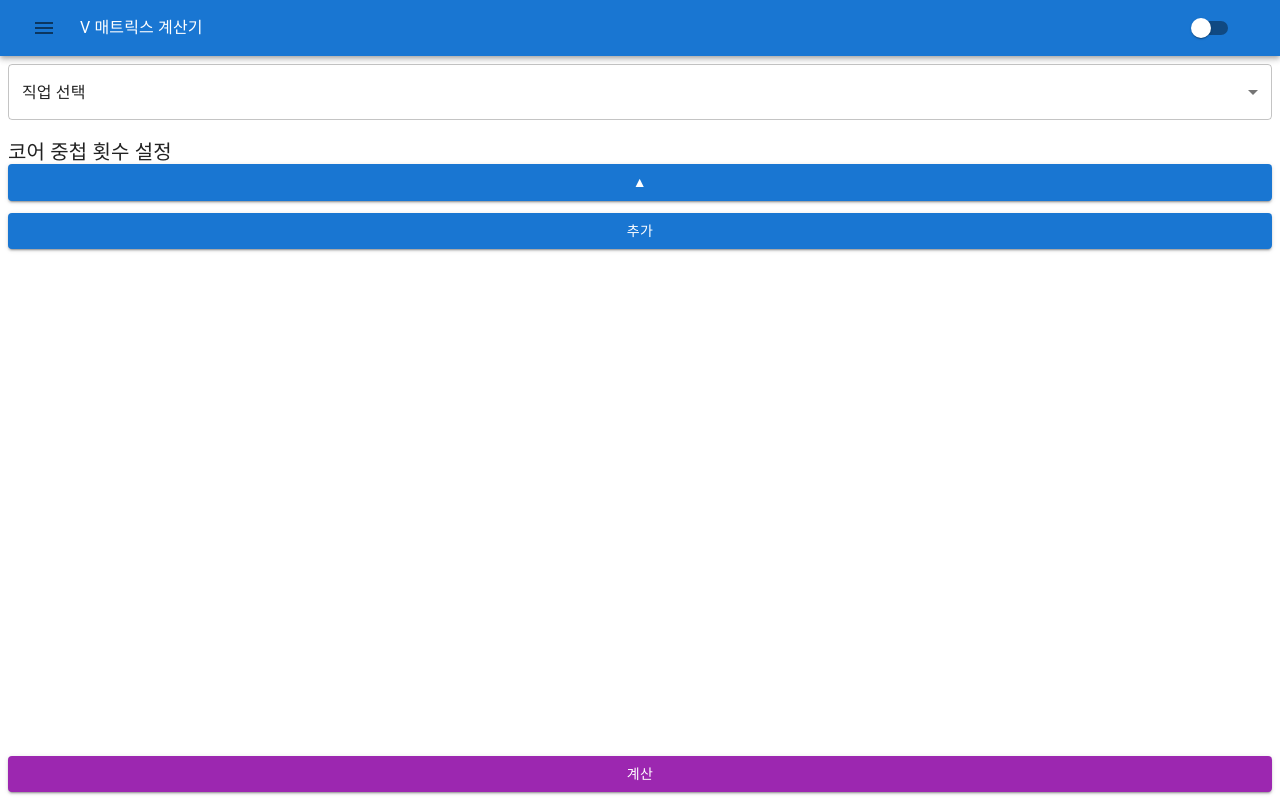
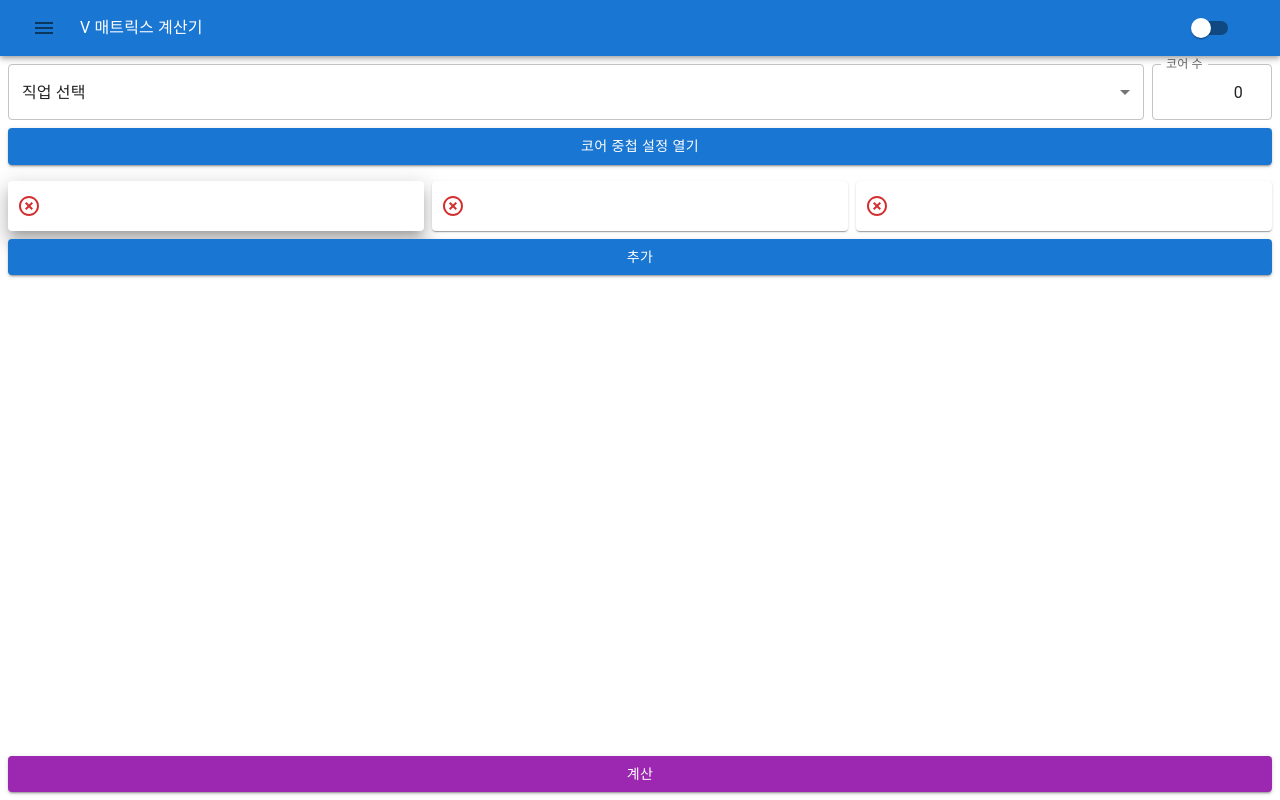
Before and after one commit to lastedchan/lastedchan.github.io, a Next.js app: page /v_matrix_calculator in a window 1280 px wide. Built offline with nearby package versions, Linux system fonts and the light colour scheme.

Commit message:
UI 구성 완료

```diff
--- a/components/maplestory/vMatrixCalculator/coreStackList.tsx
+++ b/components/maplestory/vMatrixCalculator/coreStackList.tsx
@@ -1,56 +1,56 @@
-import NumberField from "../../numberField";
+import NumberField from "./numberField";
 import styled from "@emotion/styled";
-import { Button, FormControlLabel, FormGroup, Typography } from "@mui/material";
-import { Dispatch, SetStateAction, useEffect, useState } from "react";
+import { FormControlLabel, FormGroup } from "@mui/material";
+import { Dispatch, SetStateAction, useEffect } from "react";
 import { CoreStackListType } from "../../../constants/types";
-import { Cookies } from "react-cookie";
 import { COOKIE_PREFIX_V_MATRIX_CALCULATOR } from "../../../constants/common";
+import { jobList } from "../../../pages/v_matrix_calculator";
 
 type Props = {
+  job: string;
   coreStackList: CoreStackListType;
   setCoreStackList: Dispatch<SetStateAction<CoreStackListType>>;
-  job: string;
 };
 
-const COOKIE_NAME = COOKIE_PREFIX_V_MATRIX_CALCULATOR + "core_stack_list_show";
-
 export default function CoreStackList({
+  job,
   coreStackList,
   setCoreStackList,
-  job,
 }: Props) {
-  const [show, setShow] = useState<boolean>();
-
-  useEffect(
-    () => setShow((new Cookies().get(COOKIE_NAME) ?? "true") === "true"),
-    []
+  // 중첩 코어 횟수 로드
+  useEffect(() => {
+    if (!job.length) return;
+    const stacks = JSON.parse(
+      localStorage.getItem(
+        COOKIE_PREFIX_V_MATRIX_CALCULATOR + "core_stack_" + job
+      ) ?? "[]"
     );
+    setCoreStackList(
+      jobList[job]?.reduce((prev: { [p: string]: number }, item) => {
+        prev[item] = stacks?.[item] ?? 0;
+        return prev;
+      }, {}) ?? {}
+    );
+  }, [job, setCoreStackList]);
+  // 중첩 코어 횟수 저장
   useEffect(() => {
-    show !== undefined && new Cookies().set(COOKIE_NAME, show);
-  }, [show]);
+    if (job && Object.values(coreStackList).length) {
+      localStorage.setItem(
+        COOKIE_PREFIX_V_MATRIX_CALCULATOR + "core_stack_" + job,
+        JSON.stringify(coreStackList)
+      );
+    }
+  }, [coreStackList, job]);
 
   const onCoreChange = (idx: string, value: number) => {
+    if (isNaN(value)) return false;
     setCoreStackList(prev => ({ ...prev, [idx]: value }));
   };
 
   return (
     <Container>
-      <Typography variant={"h6"} sx={{ mt: 1 }}>
-        코어 중첩 횟수 설정
-      </Typography>
-      <List
-        sx={{
-          height: show
-            ? Math.min(
-                94.75 * Math.ceil(Object.values(coreStackList).length / 2),
-                260
-              )
-            : 60,
-          pointerEvents: show ? "all" : "none",
-        }}
-      >
-        {job && coreStackList ? (
-          Object.entries(coreStackList).map(([i, value]) => (
+      <List>
+        {Object.entries(coreStackList).map(([i, value]) => (
           <Item
             key={i}
             control={
@@ -58,18 +58,8 @@ export default function CoreStackList({
             }
             label={i}
           />
-          ))
-        ) : (
-          <span>직업을 선택해주세요.</span>
-        )}
+        ))}
       </List>
-      <Button
-        sx={{ mt: -0.5 }}
-        variant={"contained"}
-        onClick={() => setShow(prev => !prev)}
-      >
-        {show ? "▲" : "▼"}
-      </Button>
     </Container>
   );
 }
@@ -81,27 +71,28 @@ const Container = styled.div`
 `;
 
 const List = styled(FormGroup)`
-  flex-direction: row;
+  flex-direction: column;
   transition: height 0.4s;
   overflow: auto;
 `;
 
 const Item = styled(FormControlLabel)`
   flex-direction: column;
-  flex: 0 1 50%;
+  flex: 1;
   margin: 0;
   padding: 8px;
+  width: 100%;
   overflow: hidden;
 
   & > span {
-    display: -webkit-box;
     width: 100%;
-    height: 3em;
     text-align: center;
+    white-space: nowrap;
     overflow: hidden;
     text-overflow: ellipsis;
-    -webkit-line-clamp: 2;
-    -webkit-box-orient: vertical;
+    //display: -webkit-box;
+    //-webkit-line-clamp: 2;
+    //-webkit-box-orient: vertical;
   }
 
   & input {
--- a/components/maplestory/vMatrixCalculator/myCoreGenerator.tsx
+++ b/components/maplestory/vMatrixCalculator/myCoreGenerator.tsx
@@ -1,6 +1,14 @@
 import styled from "@emotion/styled";
-import { Button, Typography } from "@mui/material";
-import { Dispatch, SetStateAction, useCallback, useState } from "react";
+import { Box, Button, IconButton, Paper, Typography } from "@mui/material";
+import {
+  Dispatch,
+  SetStateAction,
+  useCallback,
+  useEffect,
+  useState,
+} from "react";
+import _ from "lodash";
+import HighlightOffIcon from "@mui/icons-material/HighlightOff";
 
 type Props = {
   coreList: string[];
@@ -9,20 +17,33 @@ type Props = {
 
 export default function MyCoreGenerator({ coreList, setMyCoreList }: Props) {
   const [selectedCoreList, setSelectedCoreList] = useState<string[]>([]);
+  const [idx, setIdx] = useState<number>(0);
 
-  const toggleSelectCore = (item: string) => {
-    const idx = selectedCoreList.findIndex(_ => _ == item);
-    if (idx !== -1) {
-      setSelectedCoreList(prev =>
-        prev.reduce(
-          (prev: string[], item, i) => (i !== idx ? [...prev, item] : prev),
-          []
-        )
-      );
-    } else if (selectedCoreList.length < 3) {
-      setSelectedCoreList(prev => [...prev, item]);
-    }
-  };
+  useEffect(() => setSelectedCoreList([]), [coreList]);
+  useEffect(
+    () => setIdx(prev => (selectedCoreList.length ? (prev + 1) % 3 : 0)),
+    [selectedCoreList]
+  );
+
+  const selectCore = useCallback(
+    (item: string) => {
+      setSelectedCoreList(prev => [
+        ...(prev.length ? prev : ["", "", ""]).slice(0, idx),
+        item,
+        ...(prev.length ? prev : ["", "", ""]).slice(idx + 1),
+      ]);
+    },
+    [idx]
+  );
+  const unselectCore = useCallback(
+    (i: number) =>
+      setSelectedCoreList(prev => [
+        ...prev.slice(0, i),
+        "",
+        ...prev.slice(i + 1),
+      ]),
+    []
+  );
 
   const addMyCoreList = useCallback(() => {
     if (selectedCoreList.length === 3) {
@@ -37,21 +58,30 @@ export default function MyCoreGenerator({ coreList, setMyCoreList }: Props) {
         {coreList.map(item => (
           <Button
             key={item}
-            variant={
-              selectedCoreList.find(_ => _ === item) ? "contained" : "outlined"
-            }
-            color={
-              !selectedCoreList.findIndex(_ => _ === item) ? "info" : "primary"
-            }
-            onClick={() => toggleSelectCore(item)}
+            variant={"outlined"}
+            onClick={() => selectCore(item)}
+            disabled={!!selectedCoreList.find(_ => _ === item)}
           >
-            <Typography>
-              {!selectedCoreList.findIndex(_ => _ == item) ? "[1]" : ""}
-              {item}
-            </Typography>
+            <Typography>{item}</Typography>
           </Button>
         ))}
       </ButtonContainer>
+      <Box display={"flex"} flexDirection={"row"} gap={1}>
+        {_.range(0, 3).map(i => (
+          <CoreItem key={i} elevation={i === idx ? 12 : 1}>
+            <IconButton
+              size={"small"}
+              color={"error"}
+              onClick={() => unselectCore(i)}
+            >
+              <HighlightOffIcon />
+            </IconButton>
+            <Typography onClick={() => setIdx(i)}>
+              {selectedCoreList[i]}
+            </Typography>
+          </CoreItem>
+        ))}
+      </Box>
       <Button variant={"contained"} onClick={addMyCoreList}>
         추가
       </Button>
@@ -62,17 +92,36 @@ export default function MyCoreGenerator({ coreList, setMyCoreList }: Props) {
 const Container = styled.div`
   display: flex;
   flex-direction: column;
-  flex: 0;
-  gap: 4px;
+  flex: 0 0 auto;
+  gap: 8px;
 `;
 
 const ButtonContainer = styled.div`
   display: grid;
-  grid-template-columns: repeat(3, 1fr);
+  grid-template-columns: repeat(2, 1fr);
   gap: 4px;
+  max-height: 210px;
+  overflow: auto;
   & p {
     white-space: nowrap;
     text-overflow: ellipsis;
     overflow: hidden;
   }
 `;
+
+const CoreItem = styled(Paper)`
+  display: flex;
+  flex: 1 100%;
+  gap: 4px;
+  padding: 8px 4px;
+  align-items: center;
+  overflow: hidden;
+  & p {
+    flex: 1;
+    height: 1.5rem;
+    text-align: center;
+    text-overflow: ellipsis;
+    white-space: nowrap;
+    overflow: hidden;
+  }
+`;
--- a/components/maplestory/vMatrixCalculator/myCoreList.tsx
+++ b/components/maplestory/vMatrixCalculator/myCoreList.tsx
@@ -1,7 +1,12 @@
 import styled from "@emotion/styled";
 import { Button, Card, Divider, Typography } from "@mui/material";
-import { Dispatch, SetStateAction, useCallback, useEffect } from "react";
-import { Cookies } from "react-cookie";
+import {
+  Dispatch,
+  SetStateAction,
+  useCallback,
+  useEffect,
+  useRef,
+} from "react";
 import { COOKIE_PREFIX_V_MATRIX_CALCULATOR } from "../../../constants/common";
 
 type Props = {
@@ -13,13 +18,19 @@ type Props = {
 const COOKIE_NAME = COOKIE_PREFIX_V_MATRIX_CALCULATOR + "my_core_list_";
 
 export default function MyCoreList({ job, myCoreList, setMyCoreList }: Props) {
+  const list = useRef<HTMLDivElement>(null);
   useEffect(
-    () => setMyCoreList(new Cookies().get(COOKIE_NAME + encodeURI(job)) ?? []),
+    () =>
+      setMyCoreList(
+        JSON.parse(localStorage.getItem(COOKIE_NAME + job) ?? "[]")
+      ),
     [job, setMyCoreList]
   );
   useEffect(() => {
-    if (job && myCoreList.length)
-      new Cookies().set(COOKIE_NAME + encodeURI(job), myCoreList);
+    if (job && myCoreList.length) {
+      localStorage.setItem(COOKIE_NAME + job, JSON.stringify(myCoreList));
+      list.current?.scrollTo(0, list.current.scrollHeight);
+    }
   }, [job, myCoreList]);
 
   const deleteMyCore = useCallback(
@@ -30,7 +41,7 @@ export default function MyCoreList({ job, myCoreList, setMyCoreList }: Props) {
   );
 
   return (
-    <Container>
+    <Container ref={list}>
       {myCoreList.map((skills, i) => (
         <Wrapper key={i}>
           <Item variant={"outlined"}>
@@ -62,7 +73,7 @@ const Container = styled.div`
 `;
 
 const Wrapper = styled.div`
-  flex: 0 0 33.3333%;
+  flex: 0 0 50%;
   padding: 4px;
   overflow: hidden;
 `;
--- a/components/numberField.tsx
+++ b/components/maplestory/vMatrixCalculator/numberField.tsx
@@ -11,7 +11,7 @@ export default function NumberField({ idx, value, onChange }: Props) {
     Number(value) + n >= 0 && onChange(idx, Number(value) + n);
 
   return (
-    <Container variant={"contained"} size={"small"}>
+    <Container variant={"contained"}>
       <Button size={"small"} onClick={() => change(-1)}>
         -
       </Button>
@@ -19,7 +19,6 @@ export default function NumberField({ idx, value, onChange }: Props) {
         variant={"standard"}
         value={value}
         sx={{ textAlign: "center" }}
-        size={"small"}
         onChange={e => onChange(idx, Number(e.target.value))}
       />
       <Button size={"small"} onClick={() => change(1)} color={"error"}>
--- a/components/maplestory/vMatrixCalculator/selectJob.tsx
+++ b/components/maplestory/vMatrixCalculator/selectJob.tsx
@@ -1,19 +1,17 @@
 import { MenuItem, Select } from "@mui/material";
 import { Dispatch, SetStateAction, useEffect } from "react";
-import { JobListType } from "../../../constants/types";
 import styled from "@emotion/styled";
-import { Cookies } from "react-cookie";
 import { COOKIE_PREFIX_V_MATRIX_CALCULATOR } from "../../../constants/common";
+import { jobList } from "../../../pages/v_matrix_calculator";
 
 type Props = {
   job: string;
   setJob: Dispatch<SetStateAction<string>>;
-  jobList: JobListType;
 };
 
-export default function SelectJob({ job, setJob, jobList }: Props) {
+export default function SelectJob({ job, setJob }: Props) {
   useEffect(
-    () => new Cookies().set(COOKIE_PREFIX_V_MATRIX_CALCULATOR + "job", job),
+    () => localStorage.setItem(COOKIE_PREFIX_V_MATRIX_CALCULATOR + "job", job),
     [job]
   );
 
@@ -38,5 +36,5 @@ export default function SelectJob({ job, setJob, jobList }: Props) {
 const Container = styled.div`
   display: flex;
   flex-direction: column;
-  flex: 0;
+  flex: 1;
 `;
--- a/components/maplestory/vMatrixCalculator/vMatrixCalculator.tsx
+++ b/components/maplestory/vMatrixCalculator/vMatrixCalculator.tsx
@@ -1,50 +1,63 @@
 import { useEffect, useState } from "react";
 import CoreStackList from "./coreStackList";
-import { Cookies } from "react-cookie";
-import { CoreStackListType, JobListType } from "../../../constants/types";
+import { CoreStackListType } from "../../../constants/types";
 import SelectJob from "./selectJob";
 import { COOKIE_PREFIX_V_MATRIX_CALCULATOR } from "../../../constants/common";
 import MyCoreGenerator from "./myCoreGenerator";
 import MyCoreList from "./myCoreList";
-import { Button } from "@mui/material";
+import { Box, Button, TextField } from "@mui/material";
+import Popup from "../../popup";
+import { jobList } from "../../../pages/v_matrix_calculator";
 
 export default function VMatrixCalculator() {
   const [job, setJob] = useState<string>(
-    new Cookies().get(COOKIE_PREFIX_V_MATRIX_CALCULATOR + "job") ?? ""
+    localStorage.getItem(COOKIE_PREFIX_V_MATRIX_CALCULATOR + "job") ?? ""
   );
+  const [slotCount, setSlotCount] = useState<number>();
   const [coreStackList, setCoreStackList] = useState<CoreStackListType>({});
   const [myCoreList, setMyCoreList] = useState<string[][]>([]);
 
+  // 사용할 코어 개수 로드
+  useEffect(
+    () =>
+      setSlotCount(
+        Number(
+          localStorage.getItem(
+            COOKIE_PREFIX_V_MATRIX_CALCULATOR + "slot_count"
+          ) ?? 0
+        )
+      ),
+    []
+  );
   useEffect(() => {
-    if (!job.length) return;
-    const stacks =
-      new Cookies().get(
-        COOKIE_PREFIX_V_MATRIX_CALCULATOR + "core_stack_" + encodeURI(job)
-      ) ?? null;
-    setCoreStackList(
-      jobList[job]?.reduce((prev: { [p: string]: number }, item) => {
-        prev[item] = stacks?.[item] ?? 0;
-        return prev;
-      }, {}) ?? {}
-    );
-  }, [job]);
-  useEffect(() => {
-    if (job && Object.values(coreStackList).length) {
-      new Cookies().set(
-        COOKIE_PREFIX_V_MATRIX_CALCULATOR + "core_stack_" + encodeURI(job),
-        JSON.stringify(coreStackList)
+    if (slotCount !== undefined) {
+      localStorage.setItem(
+        COOKIE_PREFIX_V_MATRIX_CALCULATOR + "slot_count",
+        String(slotCount)
       );
     }
-  }, [coreStackList, job]);
+  }, [slotCount]);
 
   return (
     <>
-      <SelectJob job={job} setJob={setJob} jobList={jobList} />
-      <CoreStackList
-        coreStackList={coreStackList}
-        setCoreStackList={setCoreStackList}
-        job={job}
-      />
+      <Box display={"flex"} flexDirection={"row"} gap={1}>
+        <SelectJob job={job} setJob={setJob} />
+        <TextField
+          type={"number"}
+          inputMode={"numeric"}
+          label={"코어 수"}
+          value={slotCount ?? ""}
+          onChange={e => setSlotCount(Number(e.target.value))}
+          sx={{ flex: "0 0 120px", input: { textAlign: "right" } }}
+        />
+      </Box>
+      <Popup title={job + " 코어 중첩 설정"}>
+        <CoreStackList
+          job={job}
+          coreStackList={coreStackList}
+          setCoreStackList={setCoreStackList}
+        />
+      </Popup>
       <MyCoreGenerator
         coreList={jobList[job] ?? []}
         setMyCoreList={setMyCoreList}
@@ -60,88 +73,3 @@ export default function VMatrixCalculator() {
     </>
   );
 }
-
-const jobList: JobListType = {
-  나이트로드: [
-    "다크 플레어",
-    "마크 오브 어쌔신/나이트로드",
-    "쿼드러플 스로우",
-    "써든레이드",
-    "쇼다운 챌린지",
-    "포 시즌",
-    "슈리켄 버스트",
-    "윈드 탈리스만",
-    "트리플 스로우",
-    "슈리켄 챌린지",
-  ],
-  나이트워커: [],
-  다크나이트: [],
-  데몬슬레이어: [],
-  데몬어벤져: [],
-  듀얼블레이드: [],
-  라라: [],
-  루미너스: [],
-  메르세데스: [],
-  메카닉: [],
-  미하일: [
-    "샤이닝 크로스",
-    "로얄 가드/오펜시브 디펜스",
-    "인스톨 실드/소울 마제스티",
-    "데들리 차지",
-    "파이널 어택",
-    "샤이닝 체이스/버티컬 샤이닝 체이스",
-    "샤이닝 피어스",
-    "소울 어썰트",
-    "소울 릴리즈",
-  ],
-  바이퍼: [],
-  배틀메이지: [],
-  보우마스터: [],
-  블래스터: [],
-  비숍: [],
-  섀도어: [],
-  소울마스터: [],
-  스트라이커: [],
-  신궁: [],
-  아델: [],
-  아란: [],
-  아크: [],
-  "아크메이지(불,독)": [],
-  "아크메이지(썬,콜)": [],
-  에반: [],
-  엔젤릭버스터: [],
-  와일드헌터: [],
-  윈드브레이커: [],
-  은월: [
-    "폭류권",
-    "귀참과 진 귀참",
-    "소혼 장막",
-    "여우령/불여우령",
-    "정령의 화신",
-    "섬권",
-    "파력권",
-    "파쇄철조-하",
-    "파쇄철조-전",
-    "통백권",
-    "파쇄철조-회",
-    "속박술",
-    "환령 강신",
-    "사혼 각인",
-    "분혼 격참",
-  ],
-  일리움: [],
-  제논: [],
-  제로: [],
-  카데나: [],
-  카이저: [],
-  카인: [],
-  캐논슈터: [],
-  캡틴: [],
-  키네시스: [],
-  팔라딘: [],
-  패스파인더: [],
-  팬텀: [],
-  플레임위자드: [],
-  호영: [],
-  히어로: [],
-};
--- /dev/null
+++ b/components/popup.tsx
@@ -0,0 +1,37 @@
+import {
+  Button,
+  Dialog,
+  DialogActions,
+  DialogContent,
+  DialogTitle,
+  SxProps,
+  Theme,
+} from "@mui/material";
+import { useState } from "react";
+
+type Props = {
+  title: string;
+  children: JSX.Element;
+  sx?: SxProps<Theme>;
+};
+
+export default function Popup({ title, children, sx }: Props) {
+  const [open, setOpen] = useState(false);
+  const onClose = () => setOpen(false);
+  return (
+    <>
+      <Dialog open={open} onClose={onClose}>
+        <DialogTitle>{title}</DialogTitle>
+        <DialogContent>{children}</DialogContent>
+        <DialogActions>
+          <Button fullWidth variant={"contained"} onClick={onClose}>
+            닫기
+          </Button>
+        </DialogActions>
+      </Dialog>
+      <Button variant={"contained"} onClick={() => setOpen(true)} sx={sx}>
+        {title} 열기
+      </Button>
+    </>
+  );
+}
--- a/pages/v_matrix_calculator/index.tsx
+++ b/pages/v_matrix_calculator/index.tsx
@@ -1,5 +1,6 @@
 import styled from "@emotion/styled";
 import VMatrixCalculator from "../../components/maplestory/vMatrixCalculator/vMatrixCalculator";
+import { JobListType } from "../../constants/types";
 
 export default function VMatrixCalculatorIndex() {
   return (
@@ -15,3 +16,88 @@ const Container = styled.div`
   gap: 8px;
   width: 100%;
 `;
+
+export const jobList: JobListType = {
+  나이트로드: [
+    "다크 플레어",
+    "마크 오브 어쌔신/나이트로드",
+    "쿼드러플 스로우",
+    "써든레이드",
+    "쇼다운 챌린지",
+    "포 시즌",
+    "슈리켄 버스트",
+    "윈드 탈리스만",
+    "트리플 스로우",
+    "슈리켄 챌린지",
+  ],
+  나이트워커: [],
+  다크나이트: [],
+  데몬슬레이어: [],
+  데몬어벤져: [],
+  듀얼블레이드: [],
+  라라: [],
+  루미너스: [],
+  메르세데스: [],
+  메카닉: [],
+  미하일: [
+    "샤이닝 크로스",
+    "로얄 가드/오펜시브 디펜스",
+    "인스톨 실드/소울 마제스티",
+    "데들리 차지",
+    "파이널 어택",
+    "샤이닝 체이스/버티컬 샤이닝 체이스",
+    "샤이닝 피어스",
+    "소울 어썰트",
+    "소울 릴리즈",
+  ],
+  바이퍼: [],
+  배틀메이지: [],
+  보우마스터: [],
+  블래스터: [],
+  비숍: [],
+  섀도어: [],
+  소울마스터: [],
+  스트라이커: [],
+  신궁: [],
+  아델: [],
+  아란: [],
+  아크: [],
+  "아크메이지(불,독)": [],
+  "아크메이지(썬,콜)": [],
+  에반: [],
+  엔젤릭버스터: [],
+  와일드헌터: [],
+  윈드브레이커: [],
+  은월: [
+    "폭류권",
+    "귀참과 진 귀참",
+    "소혼 장막",
+    "여우령/불여우령",
+    "정령의 화신",
+    "섬권",
+    "파력권",
+    "파쇄철조-하",
+    "파쇄철조-전",
+    "통백권",
+    "파쇄철조-회",
+    "속박술",
+    "환령 강신",
+    "사혼 각인",
+    "분혼 격참",
+  ],
+  일리움: [],
+  제논: [],
+  제로: [],
+  카데나: [],
+  카이저: [],
+  카인: [],
+  캐논슈터: [],
+  캡틴: [],
+  키네시스: [],
+  팔라딘: [],
+  패스파인더: [],
+  팬텀: [],
+  플레임위자드: [],
+  호영: [],
+  히어로: [],
+};
```
Also changed, not shown: public/fonts/Maplestory Bold.ttf (added), public/fonts/Maplestory Light.ttf (added). Lines whose indentation alone changed are shown as unchanged.
